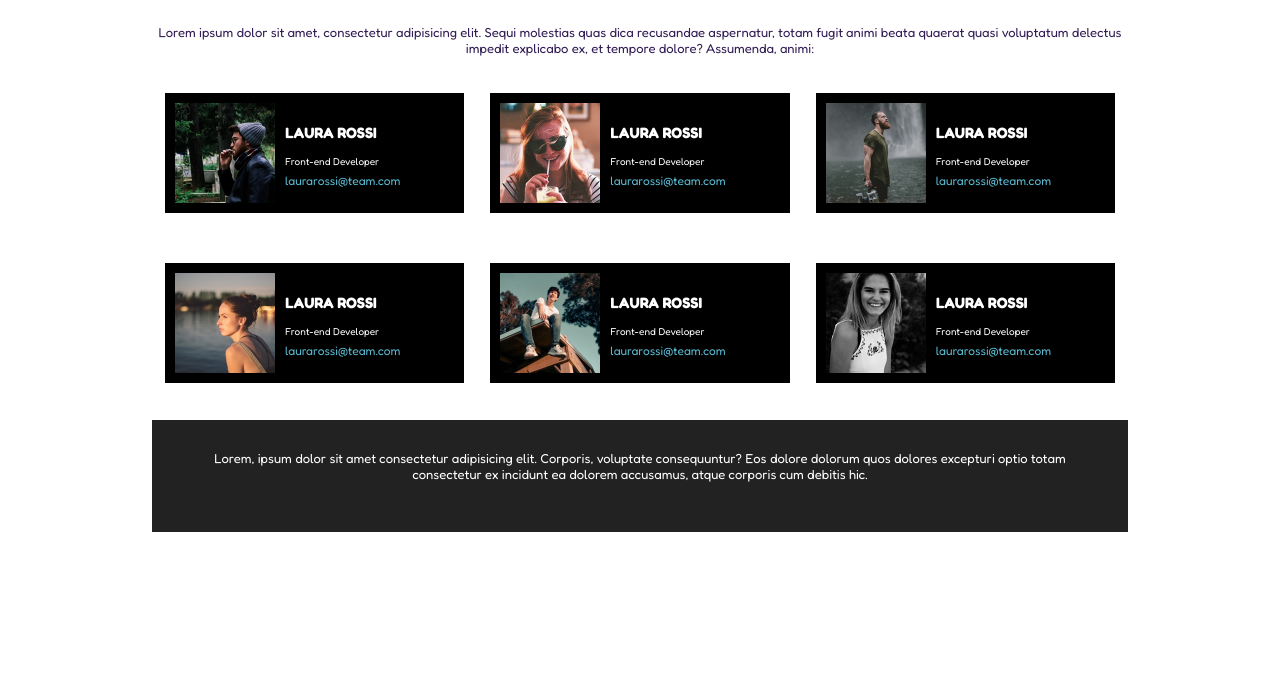
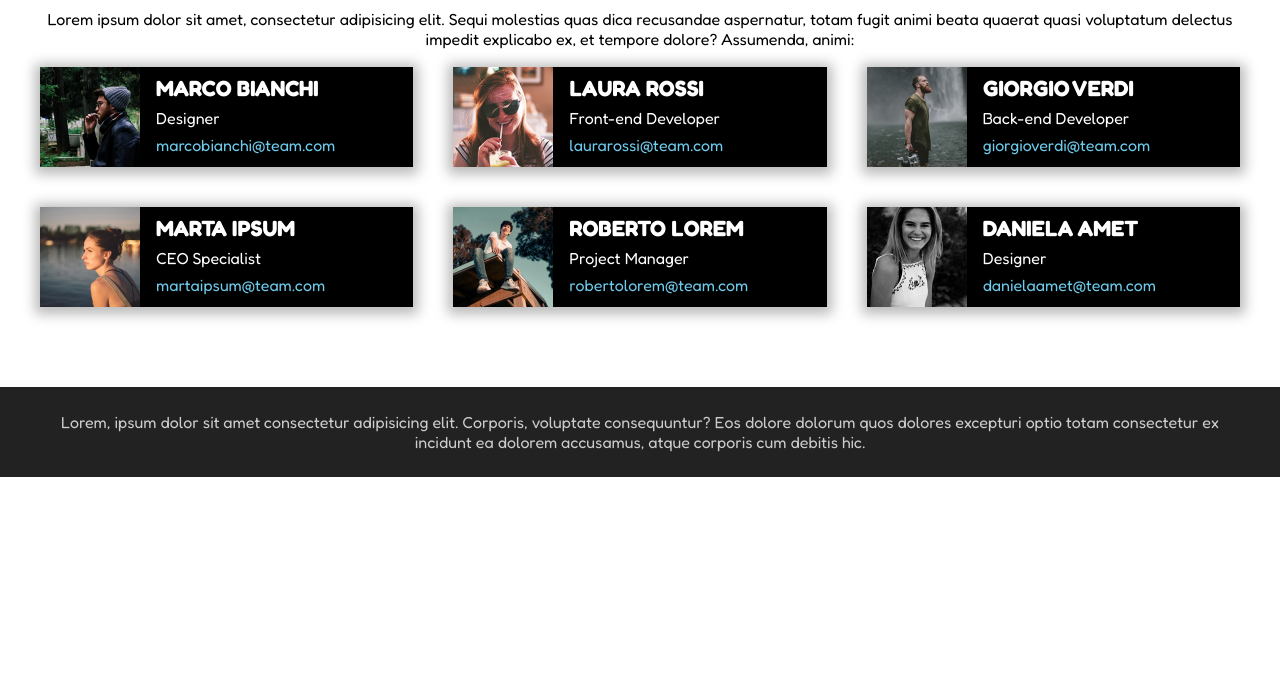
Before and after one commit to igorliotta/html-css-float-cards, a plain HTML site: page index.html in a window 1280 px wide. Shown: the part 104-800 px from the top of the page. Drawn offline with Linux system fonts and the light colour scheme.

Commit message:
Fix-correction of the whole exercise

```diff
--- a/css/app.css
+++ b/css/app.css
@@ -1,108 +1,111 @@
-
+html {
+    font-family: 'Fredoka', sans-serif;
+}
 * {
     margin: 0;
     padding: 0;
     box-sizing: border-box;
 }
 
-body {
-    background-color: white;
-    font-family:'Fredoka', sans-serif;;
-}
-
 img {
     max-width: 100%;
 }
 
+a {
+    text-decoration: none;
+    color: currentColor;
+}
+
+ul, ol, menu {
+    list-style: none;
+}
+
+/* LAYOUT DELLA PAGINA */
+
+.container {
+    max-width: 1200px;
+    margin: 0 auto;
+}
+
 .clearfix::after {
-    content:'';
+    content: '';
     display: table;
     clear: both;
 }
 
-.container {
-    max-width: 1000px;
-    margin: 0 auto;
-    border: 2px solid white;
+.col {
+    width: calc((100% - 80px) / 3 );
+    margin-right: 40px;
+    margin-bottom: 40px;
+    float: left;
 }
 
-/* Intestazione */
-
-section {
-    margin-top: 25px;
+.section {
+    padding: 40px 0;
 }
 
 .title {
-    font-size: 35px;
+    font-size: 40px;
     text-align: center;
     color: #e53170;
+    margin-bottom: 25px;
 }
 
-
-/* Inizio sezione contenente cards*/
-
-.col {
-    float: left;
-    width: calc(100% / 3);
-    background-color: black;
+.text-p {
+    text-align: center;
+    margin-bottom: 18px;
 }
 
+.col:nth-child(3n) {
+    margin-right: 0;
+}
+
+.main-footer {
+    background-color: #222222;
+    color: #cccccc;
+    padding: 25px 0;
+    text-align: center;
+}
+
+/* DESIGN DELLE CARDS */
+
+.card-img, .card-info {
+    float: left;
+}
 
 .card-img {
     width: 100px;
     height: 100px;
-    float: left;
 }
 
-
-.card-information {
-    width: 70%;
-    margin-left: 110px;
-    margin-top: 20px;
+.card-info {
+    padding: 8px 16px;
 }
 
-.card-name {
+.card {
+    background-color: black;
     color: white;
-    font-size: 15px;
+    -webkit-box-shadow: 0px 2px 12px 5px rgba(0,0,0,0.28);
+    -moz-box-shadow: 0px 2px 12px 5px rgba(0,0,0,0.28);
+    box-shadow: 0px 2px 12px 5px rgba(0,0,0,0.28);
+}
+
+.name-member {
+    text-transform: uppercase;
+    font-size: 22px;
+}
+
+.mamber-email {
+    color: #6ecbeb;
+}
+
+.card-info > *:not(:last-child) {
     margin-bottom: 7px;
 }
-.card-profession {
-    color: white;
-    font-size: 10px;
-    width: 40px;
-    margin-bottom: 11px;
-}
 
-.card-email {
-    color: #5abad1;
-    font-size: 12px;
-    margin-top: 10px;
-}
-
-/* DEBAG */
-.debug .container {
-    padding: 10px;
-}
+/* REGOLA DI DEBUG */
 
 .debug .col {
-    border: 13px solid white;
-    padding: 10px;
-    min-height: 100px;
+    min-height: 60px;
+    border: 1px solid;
 }
-
-.text {
-    font-size: 13px;
-    text-align: center;
-    color: #311c54;
-}
-
-/* Footer */
-
-.text-footer {
-    padding: 30px;
-    padding-bottom: 50px;
-    font-size: 13px;
-    background-color: #222222;
-    color: white;
-    text-align: center;
-}
--- a/index.html
+++ b/index.html
@@ -9,90 +9,115 @@
     <link rel="preconnect" href="https://fonts.gstatic.com" crossorigin>
     <link href="https://fonts.googleapis.com/css2?family=Fredoka:wght@400;700&family=Outfit:wght@400;701;900&display=swap" rel="stylesheet">
 </head>
-<body class="debug">
-    <!-- Intestazione -->
-   <section>
-    <div class="container">
-        <h1 class="title">Meet Our Team</h1>
-    </div>
-   </section>
-   <!-- Sezione centrale contenente le cards -->
+<body class="debugg">
+    <!-- Inizio intestazione e paragrafo -->
 
     <main>
-    <section>
+      <section id="team-section" class="section">
         <div class="container">
-            <p class="text">Lorem ipsum dolor sit amet, consectetur adipisicing elit. Sequi molestias quas dica recusandae aspernatur, totam fugit animi beata quaerat
+            <h2 class="title">Meet Our Team</h2>
+        </div>
+        <div class="container">
+            <p class="text-p">Lorem ipsum dolor sit amet, consectetur adipisicing elit. Sequi molestias quas dica recusandae aspernatur, totam fugit animi beata quaerat
                 quasi voluptatum delectus impedit explicabo ex, et tempore dolore? Assumenda, animi:</p>
         </div>
 
+        <!-- Inizio impostazione di layout delle cards -->
+
         <div class="container clearfix">
+            <div class="col">
+                <div class="card clearfix">
+                    <div class="card-img">
+                        <img src="./img/male1.png" alt="">
+                    </div>
+                    <div class="card-info">
+                        <h4 class="name-member">Marco Bianchi</h4>
+                        <p class="member-profession">Designer</p>
+                        <a class="mamber-email" href="mailto:marcobianchi@team.com">marcobianchi@team.com</a>
+                    </div>
+                </div>
+            </div>
 
             <div class="col">
-                <img class="card-img" src="./img/male1.png" alt="ivana-smoke">
-                <div class="card-information">
-                    <h3 class="card-name">LAURA ROSSI</h3>
-                    <span class="card-profession">Front-end Developer</span>
-                    <span class="card-email">laurarossi@team.com</span>
+                <div class="card clearfix">
+                    <div class="card-img">
+                       <img src="./img/female1.png" alt="">
                    </div>
 
+                  <div class="card-info">
+                    <h4 class="name-member">Laura Rossi</h4>
+                    <p class="member-profession">Front-end Developer</p>
+                    <a class="mamber-email" href="mailto:laurarossi@team.com">laurarossi@team.com</a>
                   </div>
-            <div class="col">
-                <img class="card-img" src="./img/female1.png" alt="ivana-smoke">
-                <div class="card-information">
-                    <h3 class="card-name">LAURA ROSSI</h3>
-                    <span class="card-profession">Front-end Developer</span>
-                    <span class="card-email">laurarossi@team.com</span>
+                </div>
             </div>
 
+            <div class="col">
+                <div class="card clearfix">
+                   <div class="card-img">
+                     <img src="./img/male2.png" alt="">
                    </div>
+
+                  <div class="card-info">
+                    <h4 class="name-member">Giorgio Verdi</h4>
+                    <p class="member-profession">Back-end Developer</p>
+                    <a class="mamber-email" href="mailto:giorgioverdi@team.com">giorgioverdi@team.com</a>
+                  </div>
+               </div>
+           </div>
+
             <div class="col">
-                <img class="card-img" src="./img/male2.png" alt="ivana-smoke">
-                <div class="card-information">
-                    <h3 class="card-name">LAURA ROSSI</h3>
-                    <span class="card-profession">Front-end Developer</span>
-                    <span class="card-email">laurarossi@team.com</span>
+                <div class="card clearfix">
+                   <div class="card-img">
+                     <img src="./img/female2.png" alt="">
+                   </div>
+
+                   <div class="card-info">
+                      <h4 class="name-member">Marta Ipsum</h4>
+                      <p class="member-profession">CEO Specialist</p>
+                      <a class="mamber-email" href="mailto:martaipsum@team.com">martaipsum@team.com</a>
+                   </div>
+                </div>
+            </div>
+
+            <div class="col">
+                <div class="card clearfix">
+                  <div class="card-img">
+                   <img src="./img/male3.png" alt="">
+                  </div>
+
+                   <div class="card-info">
+                      <h4 class="name-member">Roberto Lorem</h4>
+                      <p class="member-profession">Project Manager</p>
+                      <a class="mamber-email" href="mailto:robertolorem@team.com">robertolorem@team.com</a>
+                   </div>
+              </div>
+           </div>
+
+            <div class="col">
+                <div class="card clearfix">
+                   <div class="card-img">
+                     <img src="./img/female3.png" alt="">
+                   </div>
+
+                   <div class="card-info">
+                     <h4 class="name-member">Daniela Amet</h4>
+                     <p class="member-profession">Designer</p>
+                     <a class="mamber-email" href="mailto:danielaamet@team.com">danielaamet@team.com</a>
+                   </div>
                 </div>
            </div>
 
         </div>
-
-        <div class="container clearfix">
-
-            <div class="col">
-                <img class="card-img" src="./img/female2.png" alt="ivana-smoke">
-                <div class="card-information">
-                    <h3 class="card-name">LAURA ROSSI</h3>
-                    <span class="card-profession">Front-end Developer</span>
-                    <span class="card-email">laurarossi@team.com</span>
-                </div>
-            </div>
-
-            <div class="col">
-                <img class="card-img" src="./img/male3.png" alt="ivana-smoke">
-                <div class="card-information">
-                    <h3 class="card-name">LAURA ROSSI</h3>
-                    <span class="card-profession">Front-end Developer</span>
-                    <span class="card-email">laurarossi@team.com</span>
-                </div>
-            </div>
-
-            <div class="col"><img class="card-img" src="./img/female3.png" alt="ivana-smoke">
-                <div class="card-information">
-                    <h3 class="card-name">LAURA ROSSI</h3>
-                    <span class="card-profession">Front-end Developer</span>
-                    <span class="card-email">laurarossi@team.com</span>
-                </div>
-        </div>
        </section>
     </main>
 
-    <!-- Footer -->
-    <footer>
+    <!-- Inizio struttura Footer -->
+
+    <footer class="main-footer">
         <div class="container">
-            <p class="text-footer">
-            Lorem, ipsum dolor sit amet consectetur adipisicing elit. Corporis, voluptate consequuntur? Eos dolore dolorum quos dolores excepturi optio
-            totam consectetur ex incidunt ea dolorem accusamus, atque corporis cum debitis hic.
-            </p>
+            <p>Lorem, ipsum dolor sit amet consectetur adipisicing elit. Corporis, voluptate consequuntur? Eos dolore dolorum quos dolores excepturi optio
+                totam consectetur ex incidunt ea dolorem accusamus, atque corporis cum debitis hic.</p>
         </div>
     </footer>
 </body>
```
Lines whose indentation alone changed are shown as unchanged.
